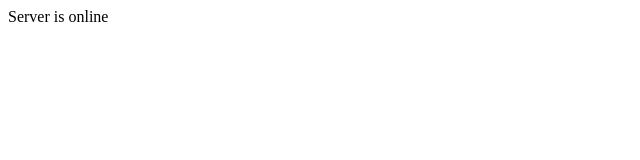
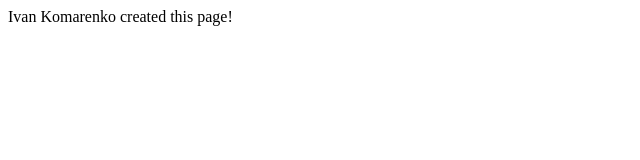
Before and after one commit to i1garde/fuzzy-kpi-lab2, a plain HTML site: page index.html in a window 1280 px wide. Shown: the whole page, without its empty margins (0-640 px from the left). Drawn offline with Linux system fonts and the light colour scheme.

Commit message:
Finally did this! (KPI lab02)

```diff
--- a/index.html
+++ b/index.html
@@ -5,6 +5,6 @@
     <title>HTML5</title>
 </head>
 <body>
-    Server is online
+    Ivan Komarenko created this page!
 </body>
 </html>
```
